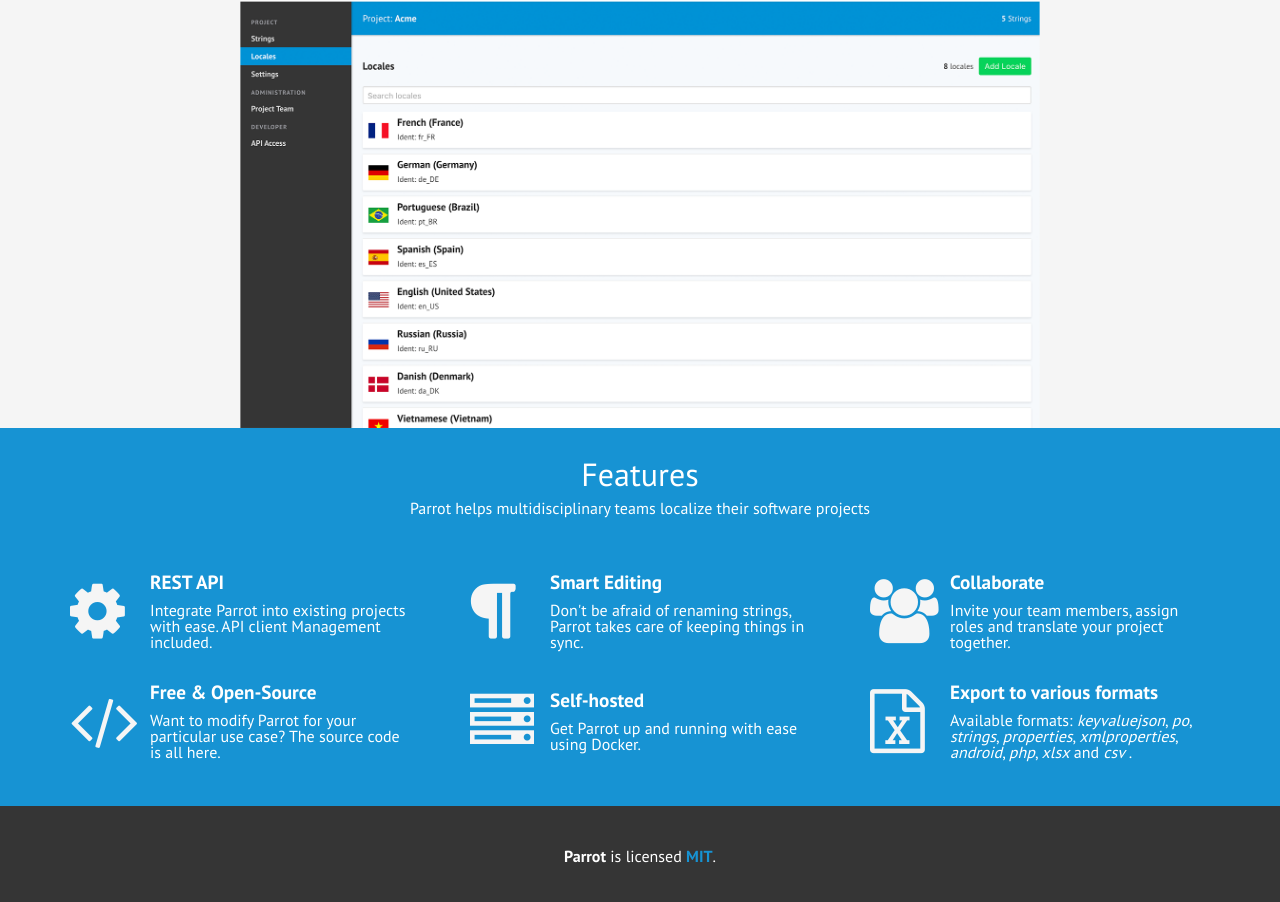
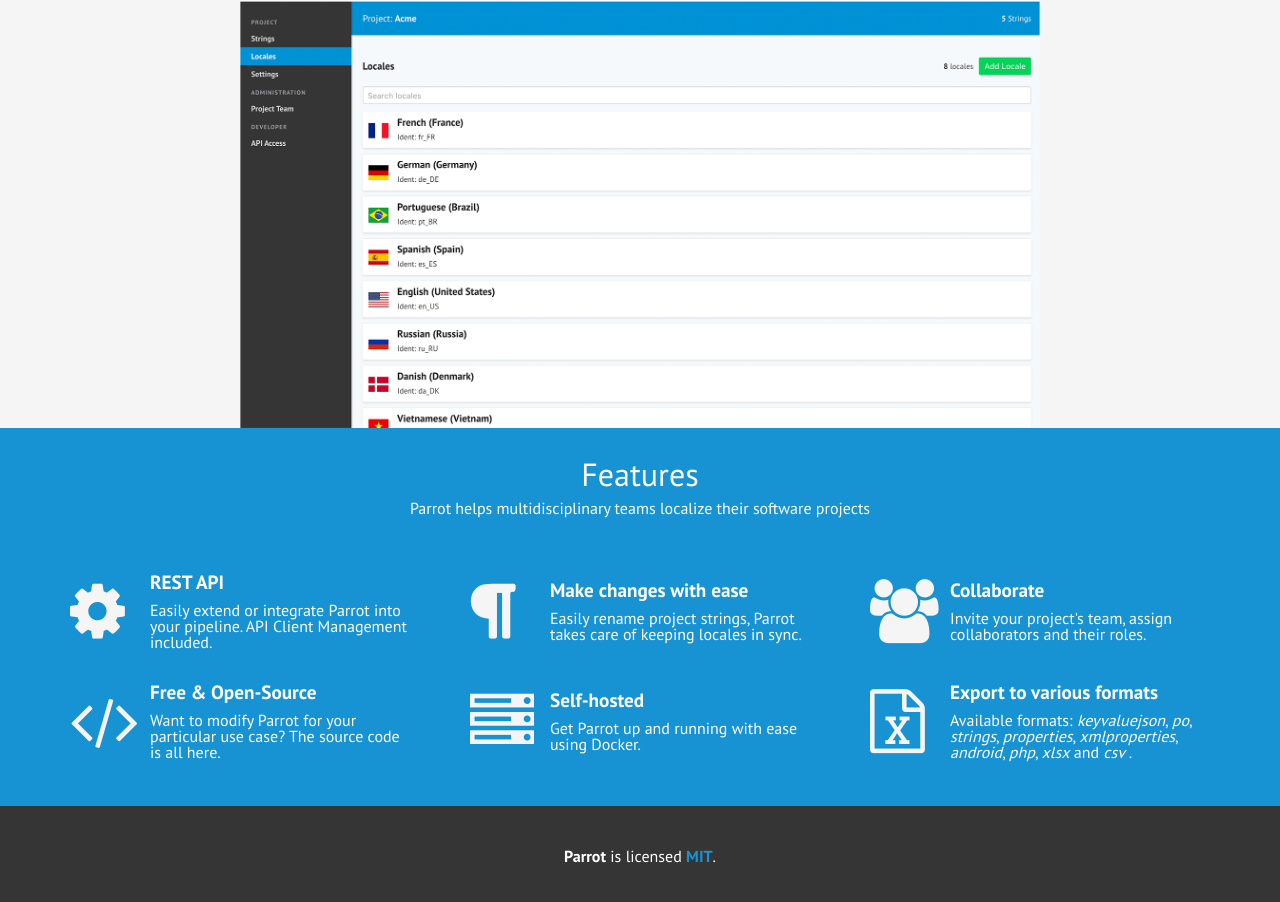
Before and after one commit to anthonynsimon/parrot.github.io, a website: page index.html in a window 1280 px wide. Shown: the part 372-1274 px from the top of the page. Drawn offline with Linux system fonts and the light colour scheme.

Commit message:
Update feature text

```diff
--- a/index.html
+++ b/index.html
@@ -55,7 +55,7 @@
                 </div>
                 <div class="description">
                     <h1 class="title">REST API</h1>
-                    <p>Integrate Parrot into existing projects with ease. API client Management included.</p>
+                    <p>Easily extend or integrate Parrot into your pipeline. API Client Management included.</p>
                 </div>
             </div>
             <div class="item">
@@ -63,8 +63,8 @@
                     <i class="fa fa-paragraph" aria-hidden="true"></i>
                 </div>
                 <div class="description">
-                    <h1 class="title">Smart Editing</h1>
-                    <p>Don't be afraid of renaming strings, Parrot takes care of keeping things in sync.</p>
+                    <h1 class="title">Make changes with ease</h1>
+                    <p>Easily rename project strings, Parrot takes care of keeping locales in sync.</p>
                 </div>
             </div>
             <div class="item">
@@ -73,7 +73,7 @@
                 </div>
                 <div class="description">
                     <h1 class="title">Collaborate</h1>
-                    <p>Invite your team members, assign roles and translate your project together.</p>
+                    <p>Invite your project's team, assign collaborators and their roles.</p>
                 </div>
             </div>
             <div class="item">
```
